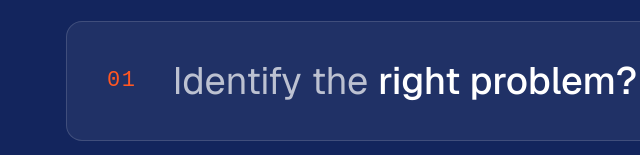
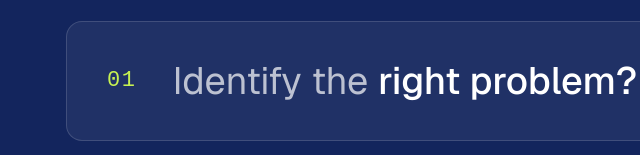
Before and after one commit to ashwathynair786-sudo/ashintheclouds, a plain HTML site: page linkedin-ai-fluency/post.html in a window 1280 px wide. Shown: the part 582-737 px from the top of the page, 70-710 px from the left. Drawn offline with Linux system fonts and the light colour scheme; a web font is replaced by a local one.

Commit message:
LinkedIn post: lime question numbers
Co-Authored-By: Claude Opus 5.5 <noreply@anthropic.com>
Claude-Session: https://claude.ai/code/session_011WvSfb42evzejCjJy5b8i8

```diff
--- a/linkedin-ai-fluency/post.html
+++ b/linkedin-ai-fluency/post.html
@@ -21,6 +21,7 @@
   .navy .h-li{color:#fff}.navy .h-li .pre{color:rgba(255,255,255,.5)}
   .navy .ask{color:rgba(255,255,255,.7)}
   .navy .q{background:rgba(255,255,255,.06);border-color:rgba(255,255,255,.14)}
+  .navy .q .idx{color:var(--lime)}
   .navy .q .qt{color:rgba(255,255,255,.7)}.navy .q .qt span{color:#fff}
   .navy .closer-li{background:#fff;color:var(--ink)}
   .navy .closer-li .live{background:var(--accent);box-shadow:0 0 0 7px rgba(19,37,93,.15)}
```
Also changed, not shown: linkedin-ai-fluency/linkedin-ai-fluency.png.
